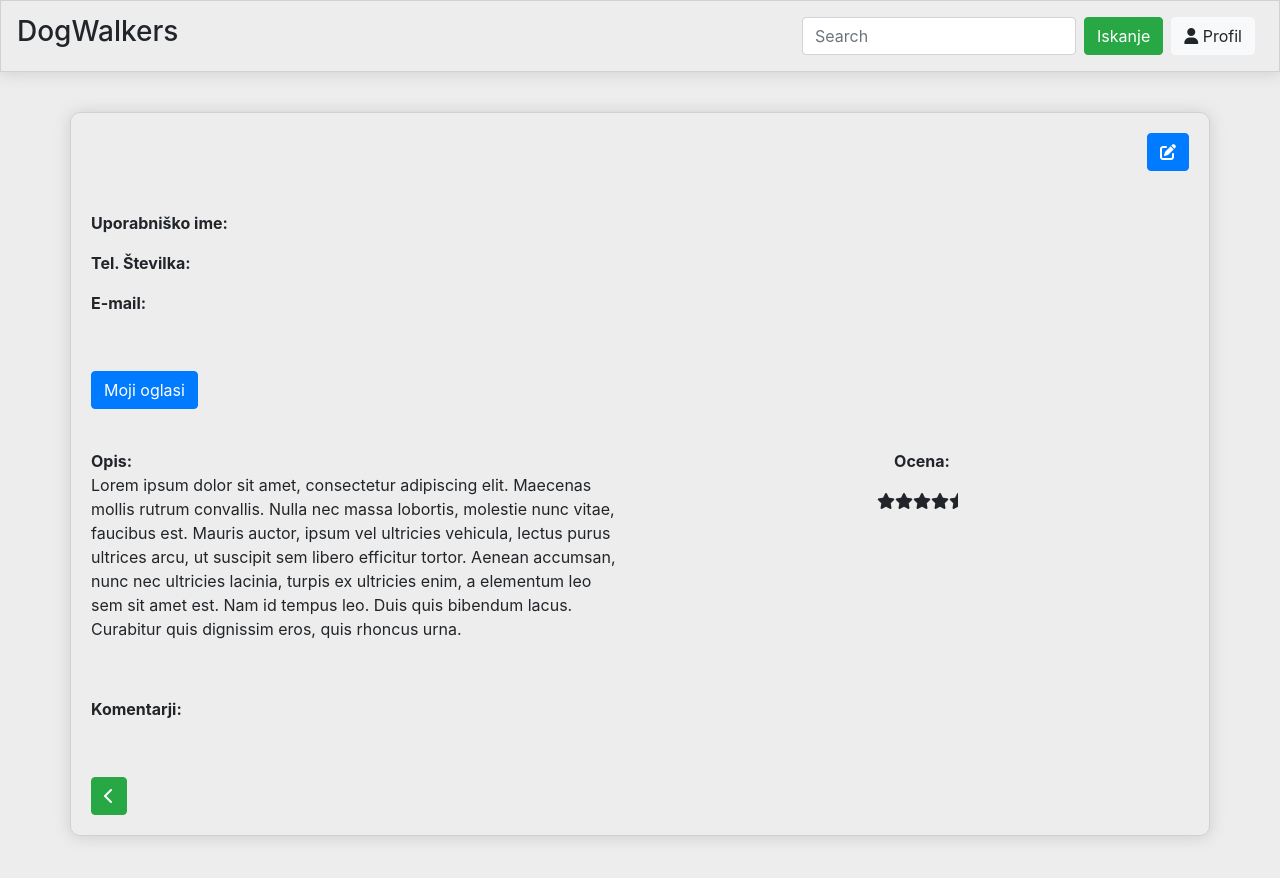
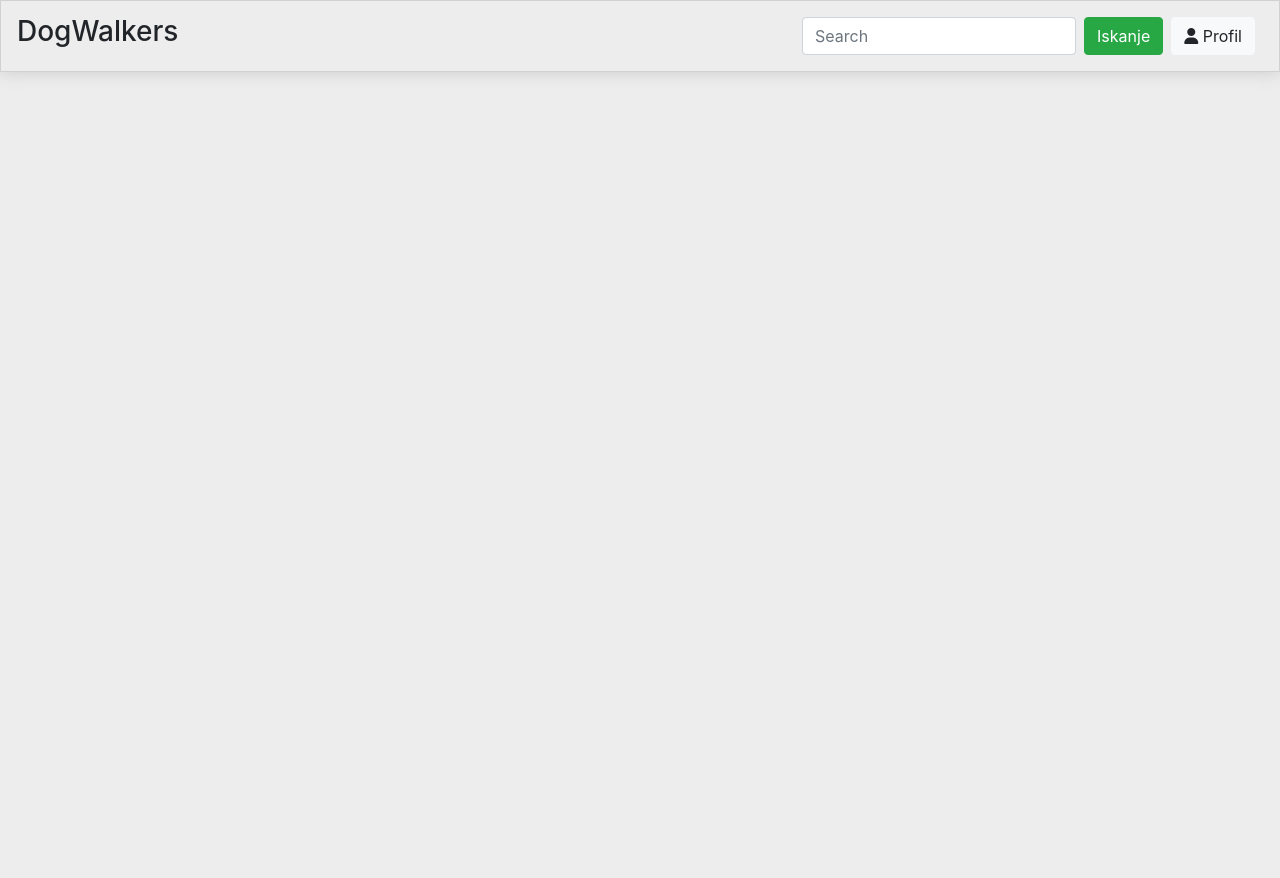
Before and after one commit to mynameisgasper/TPO, an Angular app in the folder src/app_public/: page /profil in a window 1280 px wide. Shown: the top 878 px of the page. After the commit the page ends 800 px from the top, so only its background shows below. Built offline with nearby package versions, Linux system fonts and the light colour scheme.

Commit message:
user login #2 #8

```diff
--- a/src/app_public/src/app/components/home-page/home-page.component.html
+++ b/src/app_public/src/app/components/home-page/home-page.component.html
@@ -9,13 +9,13 @@
                 <form>
                     <div class="form-group">
                         <label for="loginEmail">Uporabniško ime</label>
-                        <input type="email" class="form-control" id="loginEmail">
+                        <input ([ngModel])="email" type="email" class="form-control" id="loginEmail">
                     </div>
                     <div class="form-group">
                         <label for="loginPassword">Geslo</label>
-                        <input type="password" class="form-control" id="loginPassword">
+                        <input ([ngModel])="password" type="password" class="form-control" id="loginPassword">
                     </div>
-                    <button class="btn btn-success">Prijava</button>
+                    <button (click)="login()" class="btn btn-success">Prijava</button>
                 </form>
             </div>
             <button class="btn btn-primary registration" routerLink="/registracija">Registriraj se!</button>
--- a/src/app_public/src/app/components/home-page/home-page.component.ts
+++ b/src/app_public/src/app/components/home-page/home-page.component.ts
@@ -1,4 +1,8 @@
+import { THIS_EXPR } from '@angular/compiler/src/output/output_ast';
 import { Component, OnInit } from '@angular/core';
+import { Router } from '@angular/router';
+import { UserLogin } from 'src/app/Models/User';
+import { AuthenticationService } from 'src/app/services/authentication.service';
 
 @Component({
   selector: 'app-home-page',
@@ -7,9 +11,23 @@ import { Component, OnInit } from '@angular/core';
 })
 export class HomePageComponent implements OnInit {
 
-  constructor() { }
+  password:string = ""
+  email:string = ""
+
+  constructor(private authServis:AuthenticationService, private router:Router) {
+
+  }
 
   ngOnInit(): void {
   }
 
+  login(){
+    let userLogin:UserLogin = {email: this.email, password: this.password}
+    this.authServis.login(userLogin).then(r => {
+      this.router.navigate(["profil"])
+    }).catch(err => {
+      console.error(err)
+      alert("neuspešna prijava, glej konzolo")
+    })
+  }
 }
--- a/src/app_public/src/app/components/profil-uporabnika/profil-uporabnika.component.html
+++ b/src/app_public/src/app/components/profil-uporabnika/profil-uporabnika.component.html
@@ -1,7 +1,7 @@
 <main>
     <app-navbar></app-navbar>
 
-    <div class="container main-container">
+    <div *ngIf="user" class="container main-container">
         <div class="row">
             <div class="col-12 col-md-12 col-lg-12 col-xl-12">
                 <button class="btn btn-primary" id="editButton" type="button" style="float:right">
@@ -12,9 +12,9 @@
 
         <div class="row">
             <div class="col-6 col-md-6 col-lg-6 col-xl-6">
-                <p id="imeUporabnika"><b>Uporabniško ime:</b></p>
-                <p id="telUporabnika"><b>Tel. Številka:</b></p>
-                <p id="mailUporabnika"><b>E-mail:</b></p>
+                <p id="imeUporabnika"><b>Ime in priimek:</b> {{user.name}} {{user.surname}}</p>
+                <p id="telUporabnika"><b>Tel. Številka:</b> {{user.phone}}</p>
+                <p id="mailUporabnika"><b>E-mail:</b> {{user.email}}</p>
             </div>
         </div>
 
--- a/src/app_public/src/app/components/profil-uporabnika/profil-uporabnika.component.ts
+++ b/src/app_public/src/app/components/profil-uporabnika/profil-uporabnika.component.ts
@@ -1,5 +1,8 @@
 import { Component, Input, OnInit } from '@angular/core';
+import { User } from 'src/app/Models/User';
+import { AuthenticationService } from 'src/app/services/authentication.service';
 import { Comment } from "../../Models/Comment";
+
 
 @Component({
   selector: 'app-profil-uporabnika',
@@ -8,9 +11,13 @@ import { Comment } from "../../Models/Comment";
 })
 export class ProfilUporabnikaComponent implements OnInit {
 
+  user:User
+
   komentarji:Comment[] = []
 
-  constructor() { }
+  constructor(private authServis:AuthenticationService) {
+
+  }
 
   ngOnInit(): void {
     //todo pridobi vse oglase iz backenda
@@ -21,4 +28,9 @@ export class ProfilUporabnikaComponent implements OnInit {
     //TODO
   }
 
+  pridobiPodatkeUporabnika(){
+    this.user = this.authServis.vrniTrenutnegaUporabnika()
+
+  }
+
 }
```
